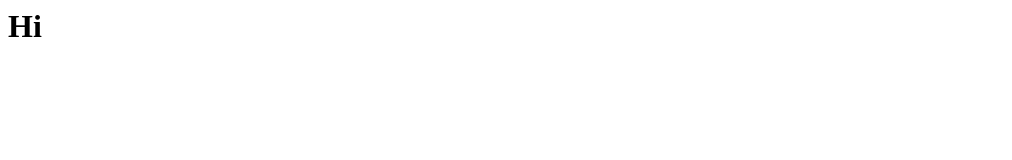
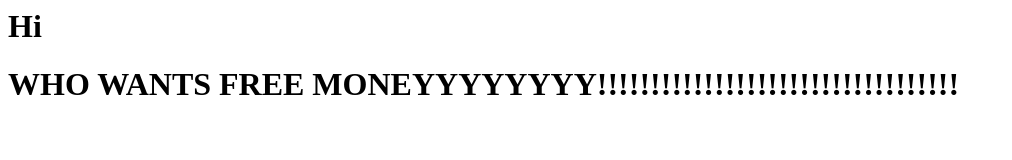
Before and after one commit to larr2k/larr2k, a plain HTML site: page index.html in a window 1280 px wide. Shown: the whole page, without its empty margins (0-1012 px from the left). Drawn offline with Linux system fonts and the light colour scheme.

Commit message:
Update index.html

```diff
--- a/index.html
+++ b/index.html
@@ -1 +1,3 @@
 <h1>Hi</h1>
+
+<h1>WHO WANTS FREE MONEYYYYYYYY!!!!!!!!!!!!!!!!!!!!!!!!!!!!!!!!!!</h1>
```
